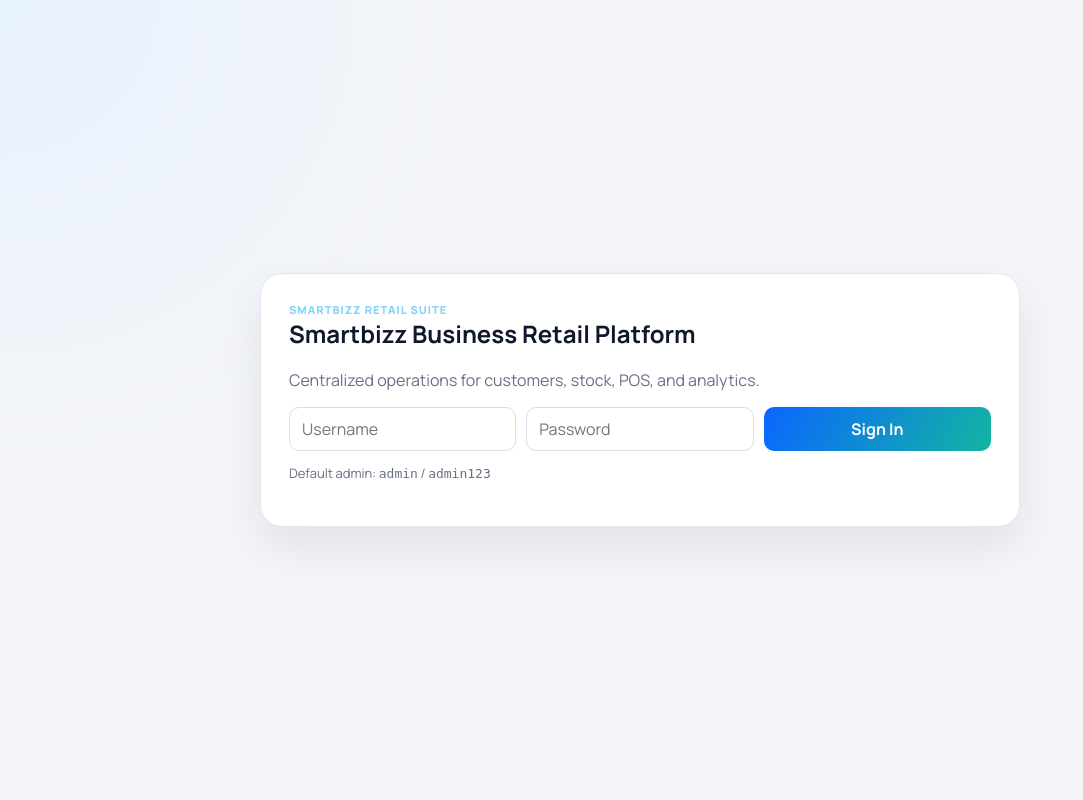
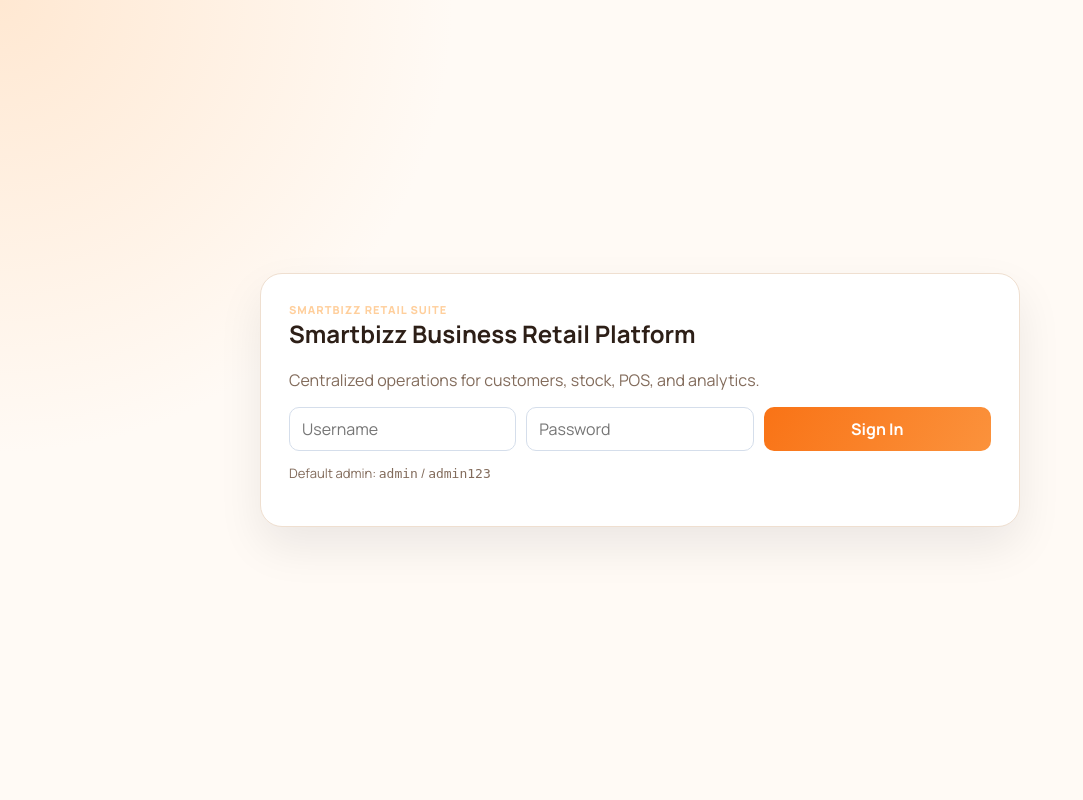
Before and after one commit to Kh1zSn0w/dbl-ai-beta2.github.io, a Flask app: page / in a window 1280 px wide. Shown: the whole page, without its empty margins (0-1083 px from the left). Run offline with Flask 3, Linux system fonts and the light colour scheme.

Commit message:
Add report charts, orange-white UI polish, and realistic retail catalog

```diff
--- a/app.py
+++ b/app.py
@@ -16,6 +16,37 @@ TOKEN_EXP_HOURS = 12
 LOW_STOCK_THRESHOLD = 10
 
 app = Flask(__name__)
+
+REAL_RETAIL_PRODUCTS = [
+    ("RICE-BASM5", "India Gate Basmati Rice 5kg", 39.95, 46),
+    ("FLOUR-ATTA5", "Aashirvaad Atta Flour 5kg", 24.50, 39),
+    ("SUGAR-WHT2", "Al Khaleej White Sugar 2kg", 8.95, 70),
+    ("OIL-SUN18", "Noor Sunflower Oil 1.8L", 17.95, 33),
+    ("MILK-ALM1", "Almarai Full Fat Milk 1L", 6.25, 92),
+    ("YOG-LABN1", "Almarai Laban 1L", 5.95, 55),
+    ("TEA-LIP100", "Lipton Yellow Label Tea 100 Bags", 18.50, 41),
+    ("COF-NES200", "Nescafe Classic Coffee 200g", 22.75, 24),
+    ("EGG-L12", "Fresh Eggs Large 12 Pack", 9.90, 37),
+    ("CHKN-1KG", "Fresh Chicken Breast 1kg", 29.99, 18),
+    ("PASTA-BAR5", "Barilla Spaghetti 500g", 7.20, 64),
+    ("TUNA-JOHN", "John West Tuna Chunks 185g", 8.40, 52),
+    ("WATER-M24", "Mai Dubai Water 500ml x24", 14.95, 44),
+    ("JUI-ORNG1", "Almarai Orange Juice 1L", 8.30, 29),
+    ("SOAP-DOV4", "Dove Soap Bar 4 Pack", 16.90, 28),
+    ("SHAM-HS400", "Head & Shoulders Shampoo 400ml", 21.50, 17),
+    ("TISSUE-F10", "Fine Facial Tissues 10 Pack", 22.50, 13),
+    ("DETER-TID3", "Tide Laundry Liquid 3L", 34.00, 12),
+    ("BLEACH-CLOX", "Clorox Bleach 3.78L", 18.25, 15),
+    ("BATT-DURA8", "Duracell AA Batteries 8 Pack", 19.99, 10),
+]
+
+REAL_RETAIL_CUSTOMERS = [
+    ("Amina Hypermarket", "purchasing@aminahyper.com", "+971504448821", "Deira, Dubai"),
+    ("Blue Bay Mini Mart", "manager@bluebaymart.ae", "+971523114567", "Al Barsha, Dubai"),
+    ("City Care Pharmacy", "ops@citycarepharmacy.ae", "+97143320751", "Abu Hail, Dubai"),
+    ("Noor Family Grocery", "owner@noorgrocery.ae", "+971567771120", "Al Nahda, Sharjah"),
+    ("Westfield Convenience", "storelead@westfieldconv.ae", "+971509925541", "Mirdif, Dubai"),
+]
 
 
 def get_db_connection():
@@ -113,17 +144,21 @@ def init_db():
             ),
         )
 
+    # Replace prior demo records that used placeholder naming, while preserving real records and sales history.
+    cur.execute(
+        """
+        UPDATE products
+        SET name = 'Store Essentials Bundle', price = CASE WHEN price < 12 THEN 14.99 ELSE price END
+        WHERE name LIKE 'Sample Item%'
+        """
+    )
+    cur.execute("DELETE FROM products WHERE name LIKE 'Sample Item%' AND id NOT IN (SELECT DISTINCT product_id FROM sale_items)")
+    cur.execute("DELETE FROM customers WHERE name LIKE 'Test Customer%' AND id NOT IN (SELECT DISTINCT customer_id FROM sales WHERE customer_id IS NOT NULL)")
+
     existing_customers = cur.execute("SELECT id FROM customers LIMIT 1").fetchone()
     if not existing_customers:
-        sample_customers = [
-            ("Amira Khan", "amira.khan@email.com", "+971501112233", "Business Bay, Dubai"),
-            ("Rayan Foodstuff LLC", "procurement@rayanfoods.ae", "+97143214567", "Al Quoz Industrial Area, Dubai"),
-            ("Noor Families Mart", "owner@noorfamilies.com", "+971526667778", "Al Nahda, Sharjah"),
-            ("Safa Convenience Store", "orders@safastore.ae", "+971558889991", "Karama, Dubai"),
-            ("West Creek Pharmacy", "manager@westcreekpharmacy.ae", "+97143765432", "Bur Dubai, Dubai"),
-        ]
         now = datetime.now(timezone.utc).isoformat()
-        for customer in sample_customers:
+        for customer in REAL_RETAIL_CUSTOMERS:
             cur.execute(
                 "INSERT INTO customers (name, email, phone, address, created_at) VALUES (?, ?, ?, ?, ?)",
                 (customer[0], customer[1], customer[2], customer[3], now),
@@ -131,22 +166,8 @@ def init_db():
 
     existing_products = cur.execute("SELECT id FROM products LIMIT 1").fetchone()
     if not existing_products:
-        sample_products = [
-            ("RICE-5KG", "Basmati Rice 5kg Premium", 29.95, 48),
-            ("SUGAR-2KG", "Refined White Sugar 2kg", 8.75, 82),
-            ("OIL-1.8L", "Sunflower Cooking Oil 1.8L", 14.50, 31),
-            ("MILK-UHT", "UHT Whole Milk 1L", 4.25, 96),
-            ("TEA-100", "Ceylon Black Tea 100 Bags", 12.99, 54),
-            ("SOAP-4PK", "Moisturizing Soap Bar 4-Pack", 9.40, 25),
-            ("TISSUE-10", "Facial Tissue Box 10-Pack", 19.90, 14),
-            ("PASTA-500", "Durum Wheat Pasta 500g", 5.20, 62),
-            ("WATER-24", "Mineral Water 500ml x24", 17.30, 40),
-            ("DETER-3L", "Laundry Detergent 3L", 26.00, 11),
-            ("BATT-AA8", "Alkaline AA Batteries 8-Pack", 13.50, 9),
-            ("SNACK-MIX", "Family Snack Mix 400g", 10.80, 18),
-        ]
         now = datetime.now(timezone.utc).isoformat()
-        for sku, name, price, stock in sample_products:
+        for sku, name, price, stock in REAL_RETAIL_PRODUCTS:
             cur.execute(
                 """
                 INSERT INTO products (sku, name, price, stock_quantity, created_at, updated_at)
--- a/static/app.js
+++ b/static/app.js
@@ -25,6 +25,7 @@ function clearAuth() {
 }
 
 async function api(path, options = {}) {
+  // Single API wrapper keeps auth and error behavior consistent across modules.
   const headers = { "Content-Type": "application/json", ...(options.headers || {}) };
   if (state.token) headers.Authorization = `Bearer ${state.token}`;
 
@@ -53,6 +54,40 @@ function table(headers, rowsHtml) {
         <tbody>${rowsHtml || `<tr><td colspan="${headers.length}">No data available</td></tr>`}</tbody>
       </table>
     </div>`;
+}
+
+function drawBarChart(canvasId, labels, values, barColor) {
+  const canvas = document.getElementById(canvasId);
+  if (!canvas) return;
+  const ctx = canvas.getContext("2d");
+  const width = canvas.width;
+  const height = canvas.height;
+  ctx.clearRect(0, 0, width, height);
+
+  if (!values.length) return;
+  const max = Math.max(...values, 1);
+  const padding = 26;
+  const chartWidth = width - padding * 2;
+  const chartHeight = height - padding * 2;
+  const barGap = 10;
+  const barWidth = Math.max((chartWidth - barGap * (values.length - 1)) / values.length, 8);
+
+  ctx.fillStyle = "#7a4b2f";
+  ctx.font = "12px Manrope";
+  ctx.fillText("0", 6, height - padding + 4);
+  ctx.fillText(String(max), 6, padding + 4);
+
+  values.forEach((v, i) => {
+    const barHeight = (v / max) * chartHeight;
+    const x = padding + i * (barWidth + barGap);
+    const y = height - padding - barHeight;
+
+    ctx.fillStyle = barColor;
+    ctx.fillRect(x, y, barWidth, barHeight);
+    ctx.fillStyle = "#5b3b2a";
+    ctx.font = "10px Manrope";
+    ctx.fillText(labels[i].slice(-5), x, height - 8);
+  });
 }
 
 function switchTab(tabId) {
@@ -291,8 +326,29 @@ async function loadReports() {
     .map((r) => `<tr><td>${r.sku}</td><td>${r.name}</td><td>${r.stock_quantity}</td></tr>`)
     .join("");
 
+  const dailyValues = sales.daily.slice().reverse().map((r) => Number(r.total_sales || 0));
+  const dailyLabels = sales.daily.slice().reverse().map((r) => r.date);
+  const monthlyValues = sales.monthly.slice().reverse().map((r) => Number(r.total_sales || 0));
+  const monthlyLabels = sales.monthly.slice().reverse().map((r) => r.month);
+  const maxDaily = sales.daily.length ? sales.daily.reduce((a, b) => (Number(a.total_sales) > Number(b.total_sales) ? a : b)) : null;
+  const minDaily = sales.daily.length ? sales.daily.reduce((a, b) => (Number(a.total_sales) < Number(b.total_sales) ? a : b)) : null;
+  const maxMonthly = sales.monthly.length ? sales.monthly.reduce((a, b) => (Number(a.total_sales) > Number(b.total_sales) ? a : b)) : null;
+  const minMonthly = sales.monthly.length ? sales.monthly.reduce((a, b) => (Number(a.total_sales) < Number(b.total_sales) ? a : b)) : null;
+
   reportsView.innerHTML = `
     <h3>Daily Sales (Last 30 Days)</h3>
+    <div class="chart-grid">
+      <article class="chart-card">
+        <canvas id="dailySalesChart" width="560" height="260"></canvas>
+        <p class="chart-note">Daily High: <strong>${maxDaily ? `${maxDaily.date} (${formatMoney(maxDaily.total_sales)})` : "N/A"}</strong></p>
+        <p class="chart-note">Daily Low: <strong>${minDaily ? `${minDaily.date} (${formatMoney(minDaily.total_sales)})` : "N/A"}</strong></p>
+      </article>
+      <article class="chart-card">
+        <canvas id="monthlySalesChart" width="560" height="260"></canvas>
+        <p class="chart-note">Monthly High: <strong>${maxMonthly ? `${maxMonthly.month} (${formatMoney(maxMonthly.total_sales)})` : "N/A"}</strong></p>
+        <p class="chart-note">Monthly Low: <strong>${minMonthly ? `${minMonthly.month} (${formatMoney(minMonthly.total_sales)})` : "N/A"}</strong></p>
+      </article>
+    </div>
     ${table(["Date", "Transactions", "Sales"], dailyRows)}
     <h3>Monthly Sales (Last 12 Months)</h3>
     ${table(["Month", "Transactions", "Sales"], monthlyRows)}
@@ -305,6 +361,10 @@ async function loadReports() {
     <h3>Low Stock SKUs</h3>
     ${table(["SKU", "Item", "Units Left"], lowRows)}
   `;
+
+  // Charts are rendered after HTML insertion so canvas elements exist in the DOM.
+  drawBarChart("dailySalesChart", dailyLabels, dailyValues, "#f97316");
+  drawBarChart("monthlySalesChart", monthlyLabels, monthlyValues, "#fb923c");
 }
 
 async function loadUsers() {
@@ -413,6 +473,7 @@ addSaleItem.addEventListener("click", () => {
   const product = state.products.find((p) => p.id === productId);
   if (!product || qty < 1) return;
 
+  // Merge repeated item scans into one cart line for cashier speed.
   const existing = state.salesCart.find((i) => i.product.id === productId);
   if (existing) {
     existing.qty += qty;
--- a/static/styles.css
+++ b/static/styles.css
@@ -1,13 +1,13 @@
 :root {
-  --bg: #f3f5f8;
+  --bg: #fffaf5;
   --card: #ffffff;
-  --text: #0f172a;
-  --muted: #667085;
-  --line: #e2e8f0;
-  --brand: #0b66ff;
-  --brand-2: #13b5a2;
-  --danger: #e53935;
-  --ok: #0a8f5b;
+  --text: #2d1f17;
+  --muted: #826b5b;
+  --line: #efdfd0;
+  --brand: #f97316;
+  --brand-2: #fb923c;
+  --danger: #c62828;
+  --ok: #0f9d58;
 }
 
 * { box-sizing: border-box; }
@@ -16,7 +16,7 @@ body {
   margin: 0;
   font-family: "Manrope", "Segoe UI", sans-serif;
   color: var(--text);
-  background: radial-gradient(circle at top left, #e8f1ff 0, #f3f5f8 30%, #f3f5f8 100%);
+  background: radial-gradient(circle at top left, #ffe8d2 0, #fffaf5 30%, #fffaf5 100%);
 }
 
 .hidden { display: none !important; }
@@ -71,7 +71,7 @@ body {
 
 .eyebrow {
   margin: 0;
-  color: #7dd3fc;
+  color: #ffcf9c;
   text-transform: uppercase;
   letter-spacing: 0.09em;
   font-size: 11px;
```
Also changed, not shown: other parts of static/styles.css (+31 -13 lines), business.db.
